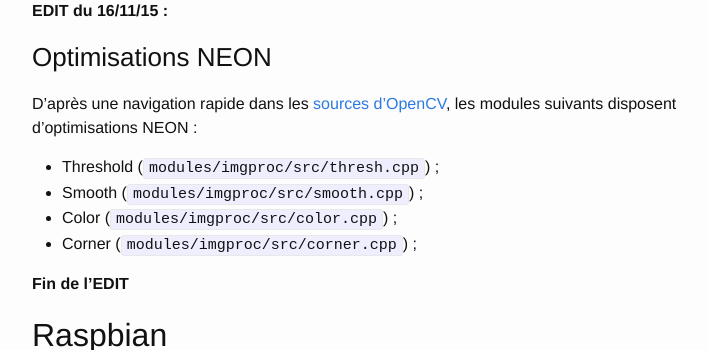
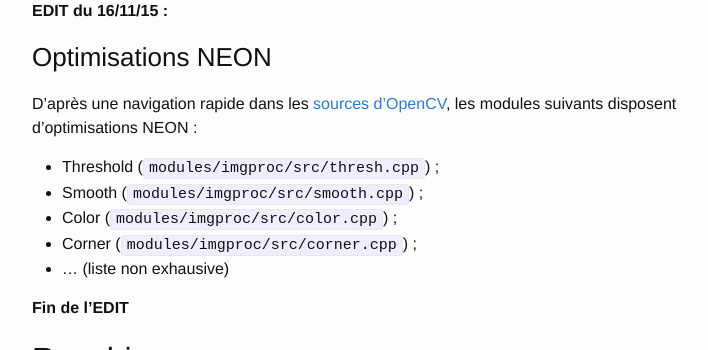
Before and after one commit to romainreignier/romainreignier.github.io, a Jekyll site: the page built from _posts/2015-04-19-installer-opencv3-raspberrypi2.md, in a window 1280 px wide and 900 px high, scrolled down 696 px, cut to the strip 0-350 px from the top of the window. Shown: the whole strip, without its empty margins (238-946 px from the left). Built offline with Jekyll 4.4.1, drawn with Linux system fonts in a browser that asks for light colours; some of the changed text lies outside the part shown.

```diff
--- a/_posts/2015-04-19-installer-opencv3-raspberrypi2.md
+++ b/_posts/2015-04-19-installer-opencv3-raspberrypi2.md
@@ -25,13 +25,14 @@ De plus, OpenCV 3 (en version béta à l'heure actuelle) permet l'utilisation de
 L'objectif est alors de compiler OpenCV 3 Béta avec le support de TBB et des instructions Néon pour le [Raspberry Pi 2](https://www.raspberrypi.org/products/raspberry-pi-2-model-b/) (ARMv7h).
 
 **EDIT du 16/11/15 :**
+
 ### Optimisations NEON
 D'après une navigation rapide dans les [sources d'OpenCV](https://github.com/Itseez/opencv), les modules suivants disposent d'optimisations NEON :
 - Threshold (`modules/imgproc/src/thresh.cpp`) ;
 - Smooth (`modules/imgproc/src/smooth.cpp`) ;
 - Color (`modules/imgproc/src/color.cpp`) ;
 - Corner (`modules/imgproc/src/corner.cpp`) ;
-
+- ... (liste non exhausive)
 
 **Fin de l'EDIT**
 
@@ -329,7 +330,7 @@ Pour utiliser les 4 cœurs de la Raspberry Pi 2, il faut modifier le fichier `/e
 
 	MAKEFLAGS="-j4"
 
-FIN DE L'EDIT
+Fin de l'EDIT
 
 Ici, on prend donc `opencv-git` de AUR en modifiant le PKGBUILD selon nos besoins.
 
```
